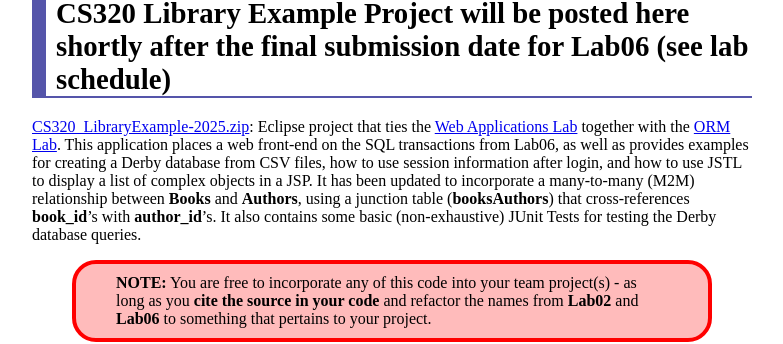
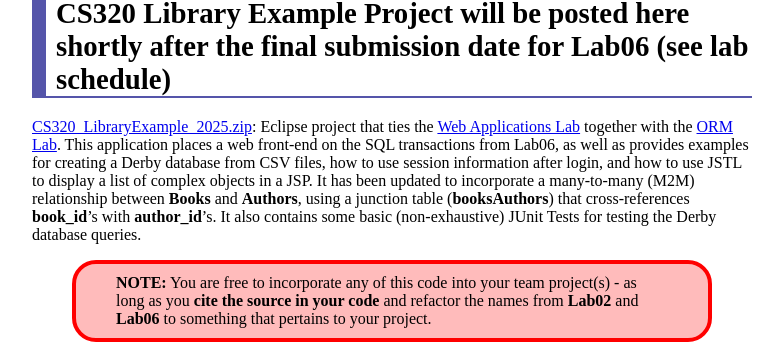
Before and after one commit to ycpcs/cs320-spring2025, a Jekyll site: the page built from resources/index.md, in a window 1280 px wide and 900 px high, scrolled down 2608 px. Shown: the part 142-486 px from the top of the window, without its empty margins (248-1031 px from the left). Built offline with Jekyll 4.4.1, drawn with Linux system fonts in a browser that asks for light colours.

```diff
--- a/resources/index.md
+++ b/resources/index.md
@@ -127,7 +127,7 @@ CS320 Functor Demo
 CS320 Library Example Project will be posted here shortly after the final submission date for Lab06 (see lab schedule)
 =============================
 
-[CS320\_LibraryExample-2025.zip](CS320_LibraryExample-2025.zip): Eclipse project that ties the [Web Applications Lab](../labs/lab02.html) together with the [ORM Lab](../labs/lab06.html).  This application places a web front-end on the SQL transactions from Lab06, as well as provides examples for creating a Derby database from CSV files, how to use session information after login, and how to use JSTL to display a list of complex objects in a JSP.  It has been updated to incorporate a many-to-many (M2M) relationship between **Books** and **Authors**, using a junction table (**booksAuthors**) that cross-references **book_id**'s with **author_id**'s.  It also contains some basic (non-exhaustive) JUnit Tests for testing the Derby database queries.
+[CS320\_LibraryExample\_2025.zip](CS320_LibraryExample_2025.zip): Eclipse project that ties the [Web Applications Lab](../labs/lab02.html) together with the [ORM Lab](../labs/lab06.html).  This application places a web front-end on the SQL transactions from Lab06, as well as provides examples for creating a Derby database from CSV files, how to use session information after login, and how to use JSTL to display a list of complex objects in a JSP.  It has been updated to incorporate a many-to-many (M2M) relationship between **Books** and **Authors**, using a junction table (**booksAuthors**) that cross-references **book_id**'s with **author_id**'s.  It also contains some basic (non-exhaustive) JUnit Tests for testing the Derby database queries.
 
 > <div class="callout"><b>NOTE:</b> You are free to incorporate any of this code into your team project(s) - as long as you <b>cite the source in your code</b> and refactor the names from <b>Lab02</b> and <b>Lab06</b> to something that pertains to your project.</div>
 
```
